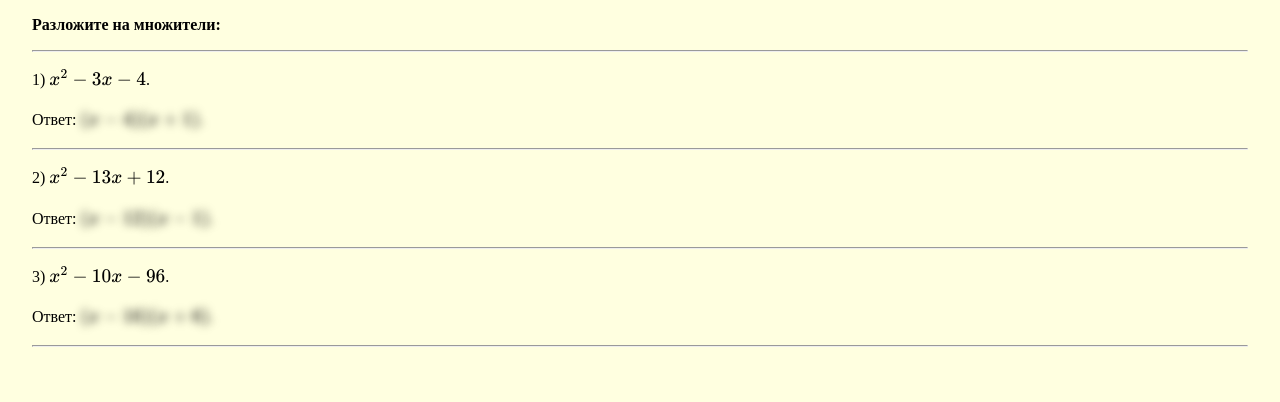
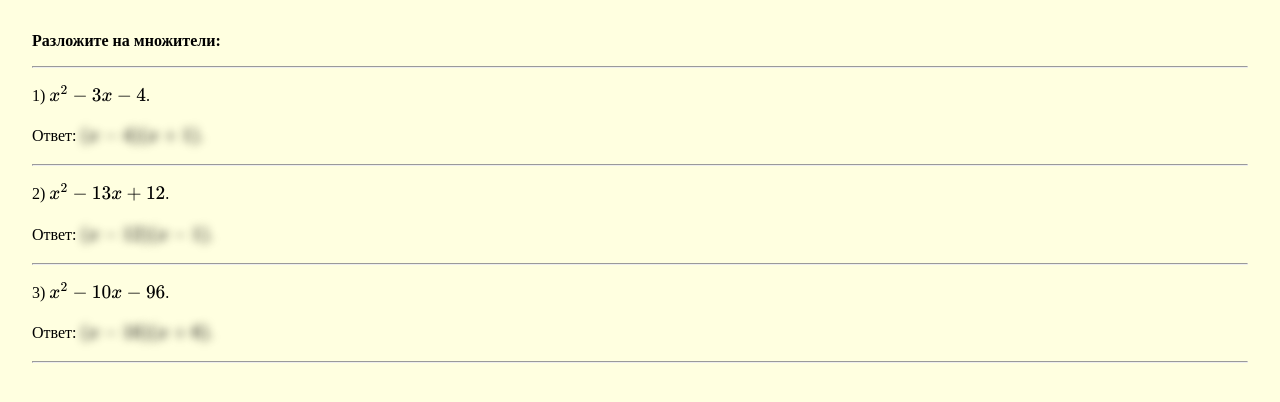
Before and after one commit to igorlsemenov/algebra, a Jekyll site: the page built from 1.md, in a window 1280 px wide. Shown: the top 402 px of the page. Built offline with Jekyll 4.4.1, drawn with Linux system fonts in a browser that asks for light colours; our own code applies the rules of GitHub Pages for plain Markdown files.

Commit message:
Update default.html

```diff
--- a/_layouts/default.html
+++ b/_layouts/default.html
@@ -36,7 +36,7 @@
     <style>
       body {
         background-color: LightYellow;
-        margin: 1em 2em;
+        margin: 2em;
       }
       .answer {
         color: transparent;
```
